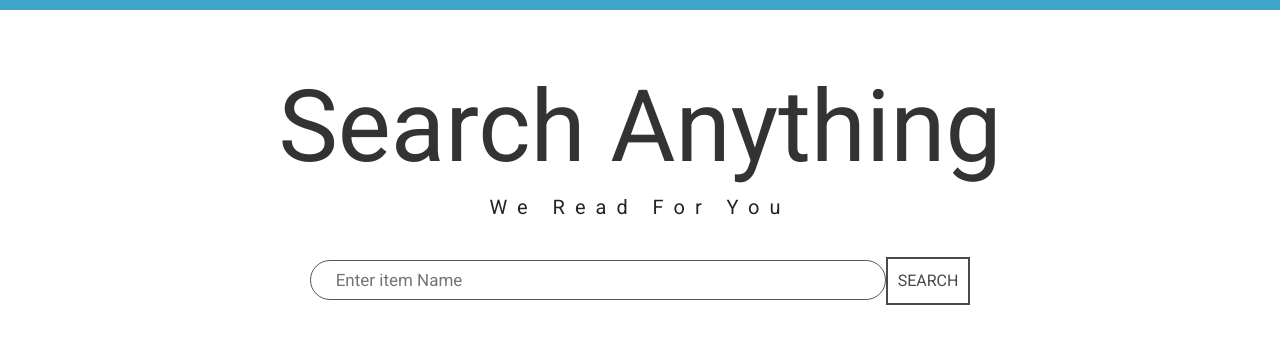
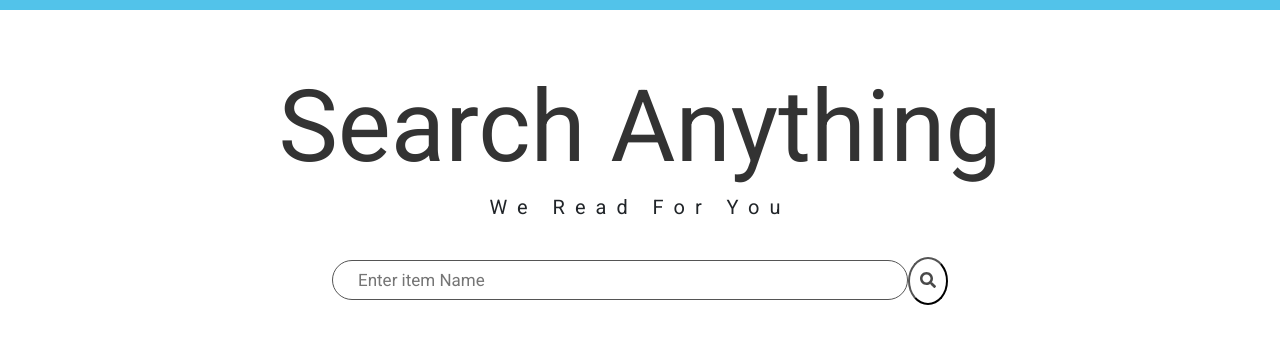
Before and after one commit to lkmSasanga/fas-web-app, a React (Create React App) app: page /search in a window 1280 px wide. Shown: the top 344 px of the page. Built offline with nearby package versions, Linux system fonts and the light colour scheme.

Commit message:
search icon added

```diff
--- a/src/components/Navigation/Toolbar/Toolbar.module.css
+++ b/src/components/Navigation/Toolbar/Toolbar.module.css
@@ -5,7 +5,7 @@
     top: 0;
     left: 0;
     /*background-color: #00C7FD;*/
-    background-color: #40A4C8;
+    background-color: #52c3ea;
     /*background-color: #333;*/
     font-family: Arial, Helvetica, sans-serif;
     display: flex;
--- a/src/containers/InputControl/InputControl.js
+++ b/src/containers/InputControl/InputControl.js
@@ -3,6 +3,10 @@ import classes from './InputControl.module.css';
 
 import ItemNameOutput from '../RequestData/RequestData';
 import Layout from '../Layout/Layout';
+
+
+import { FontAwesomeIcon } from '@fortawesome/react-fontawesome'
+import { faSearch } from '@fortawesome/free-solid-svg-icons'
 
 class InputControl extends Component {
     state = {
@@ -34,7 +38,7 @@ class InputControl extends Component {
             buttonClicked: true,
         })
         this.runSentimentDataComponent()
-
+        // this.resetState()
     }
 
     runSentimentDataComponent = () => {
@@ -59,8 +63,16 @@ class InputControl extends Component {
         }
     }
 
+    resetState = () => {
+        this.setState({
+            itemName: '',
+            matchFound: false,
+            buttonClicked: false
+        })
+    }
 
     render() {
+        const element = <FontAwesomeIcon icon={faSearch} />
         console.log('from input control')
         return (
             <React.Fragment>
@@ -89,8 +101,9 @@ class InputControl extends Component {
                             <button
                                 className={classes.Button}
                                 onClick={e => this.onButtonClick(e)}
-                            >Search
+                            >{element}
                             </button>
+
                             {/*{this.state.clicked ? <p>Clcdfhg</p> : null}*/}
                         </form>
                         {/*<p>{this.state.itemName}</p>*/}
@@ -102,8 +115,6 @@ class InputControl extends Component {
                         { this.state.buttonClicked  ?
                             <ItemNameOutput name={this.state.itemName}/> : null
                         }
-
-
                     </div>
                 </Layout>
             </React.Fragment>
--- a/src/containers/InputControl/InputControl.module.css
+++ b/src/containers/InputControl/InputControl.module.css
@@ -7,8 +7,9 @@
     text-transform: uppercase;
     text-decoration: none;
     background: #ffffff;
-    padding: 10px;
-    border: 2px solid #494949 !important;
+    padding: 10px 10px ;
+    /*border: 2px solid #494949 !important;*/
+    border-radius: 50%;
     display: inline-block;
     transition: all 0.4s ease 0s;
 }
```
Also changed, not shown: 1 other file (tests, documents, lock files or other folders).
